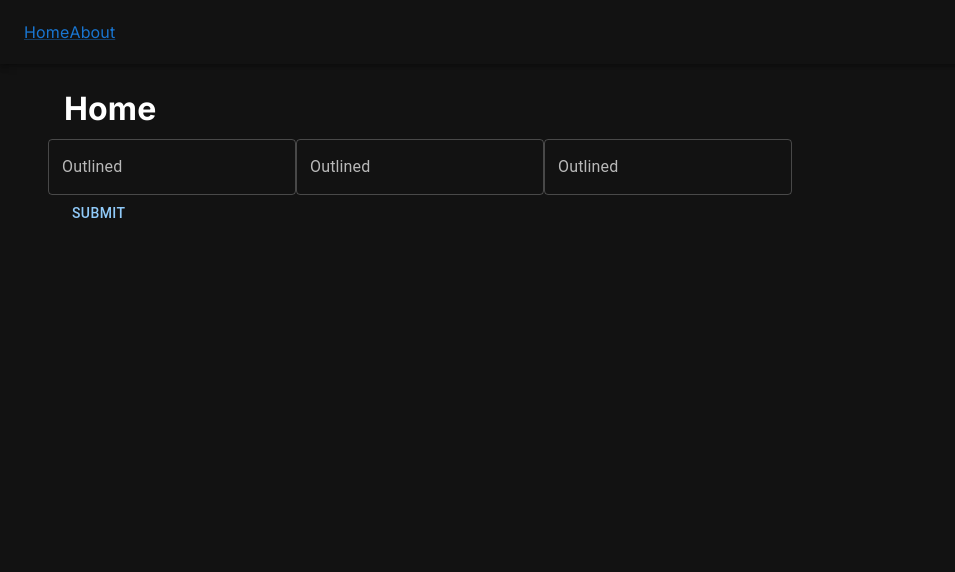
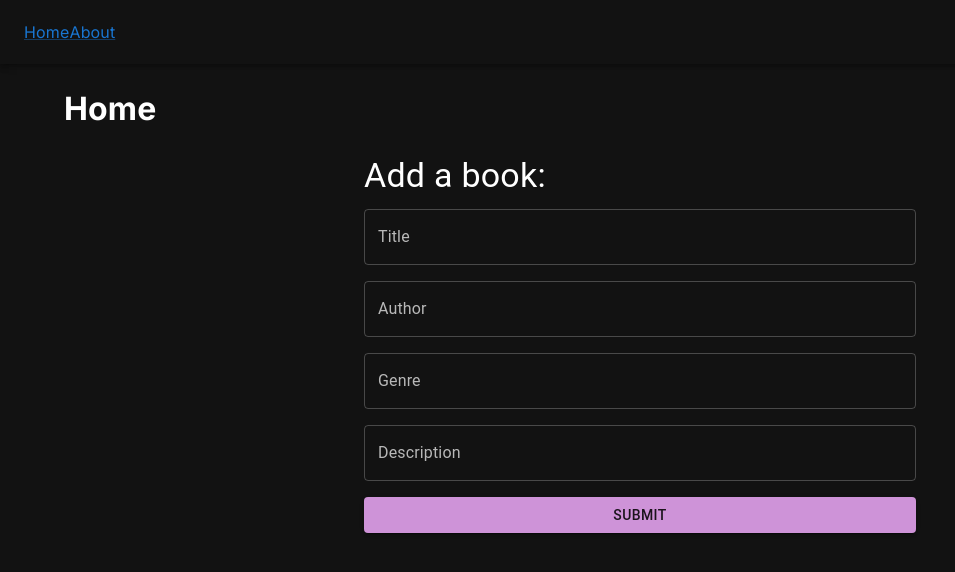
Before and after one commit to mattchx/private-library, a Next.js app: page /dashboard in a window 1280 px wide. Shown: the top 572 px of the page, without its empty margins (0-955 px from the left). Built offline with nearby package versions, Linux system fonts and the light colour scheme.

Commit message:
add book form with validation

```diff
--- a/app/ui/book-form.tsx
+++ b/app/ui/book-form.tsx
@@ -1,22 +1,76 @@
 "use client"
 
-import React from 'react'
-import { Button, TextField, Grid } from '@mui/material';
+import { useState } from 'react';
+import { Alert, Button, Chip, Container, TextField, Stack, Box, Typography, } from '@mui/material';
+import { useFormik } from 'formik';
+import { Book } from "../../lib/types";
+import * as Yup from 'yup';
+
+const validationSchema = Yup.object({
+  title: Yup.string().required("Title is required"),
+  author: Yup.string().required("Author is required"),
+  genre: Yup.string().required("Genre is required"),
+  description: Yup.string()
+});
 
 export default function BookForm() {
-    const handleSubmit = () => {
-        console.log("submit handled")
+  const [successMessage, setSuccessMessage] = useState<string | null>(null);
+
+  const formik = useFormik({
+    initialValues: {
+      title: "",
+      author: "",
+      genre: "",
+      description: ""
+    } as Book,
+    validationSchema: validationSchema,
+    onSubmit: async (values) => {
+
+      alert(JSON.stringify(values, null, 2));
+      setSuccessMessage("Your book has been successfully added")
     }
+  });
 
-    return (
-        <form onSubmit={handleSubmit}>
-            <Grid container spacing={2}>
-                <TextField id="outlined-basic" label="Outlined" variant="outlined" />
-                <TextField id="outlined-basic" label="Outlined" variant="outlined" />
-                <TextField id="outlined-basic" label="Outlined" variant="outlined" />
+  return (
+    <Container maxWidth="sm">
+      <Typography variant="h4" gutterBottom>
+        Add a book:
+      </Typography>
+      <form onSubmit={formik.handleSubmit}>
+        <Stack spacing={2}>
+          <TextField
+            fullWidth
+            id="title"
+            label="Title"
+            variant="outlined"
+            {...formik.getFieldProps("title")}
+          />
+          <TextField
+            fullWidth
+            id="author"
+            label="Author"
+            variant="outlined"
+            {...formik.getFieldProps("author")}
+          />
+          <TextField
+            fullWidth
+            id="genre"
+            label="Genre"
+            variant="outlined"
+            {...formik.getFieldProps("genre")}
+          />
+          <TextField
+            fullWidth
+            id="description"
+            label="Description"
+            variant="outlined"
+            {...formik.getFieldProps("description")}
+          />
 
-            </Grid>
-            <Button color="primary">Submit</Button>
-        </form>
-    )
+          <Button color="secondary" variant="contained" type='submit'>Submit</Button>
+          {successMessage && <Alert severity="success">{successMessage}</Alert>}
+        </Stack>
+      </form>
+    </Container>
+  )
 }
--- /dev/null
+++ b/lib/types.ts
@@ -0,0 +1,6 @@
+export interface Book {
+  title: string;
+  author: string;
+  genre: string;
+  description: string;
+}
--- a/package.json
+++ b/package.json
@@ -13,9 +13,11 @@
     "@emotion/styled": "^11.11.5",
     "@mui/icons-material": "^5.15.17",
     "@mui/material": "^5.15.17",
+    "formik": "^2.4.6",
     "next": "14.2.3",
     "react": "^18",
-    "react-dom": "^18"
+    "react-dom": "^18",
+    "yup": "^1.4.0"
   },
   "devDependencies": {
     "@types/node": "^20",
```
Also changed, not shown: app/page.tsx (+3 -4 lines), 1 other file (tests, documents, lock files or other folders).
